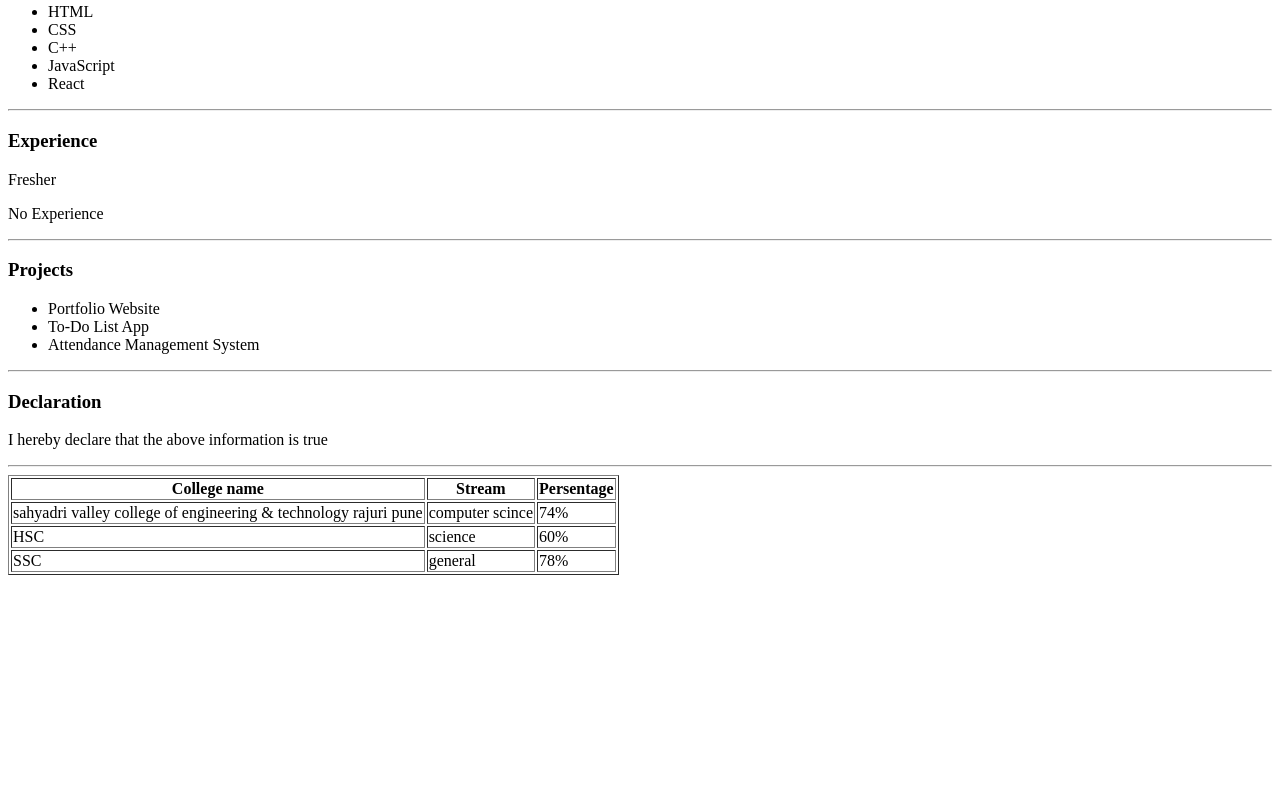
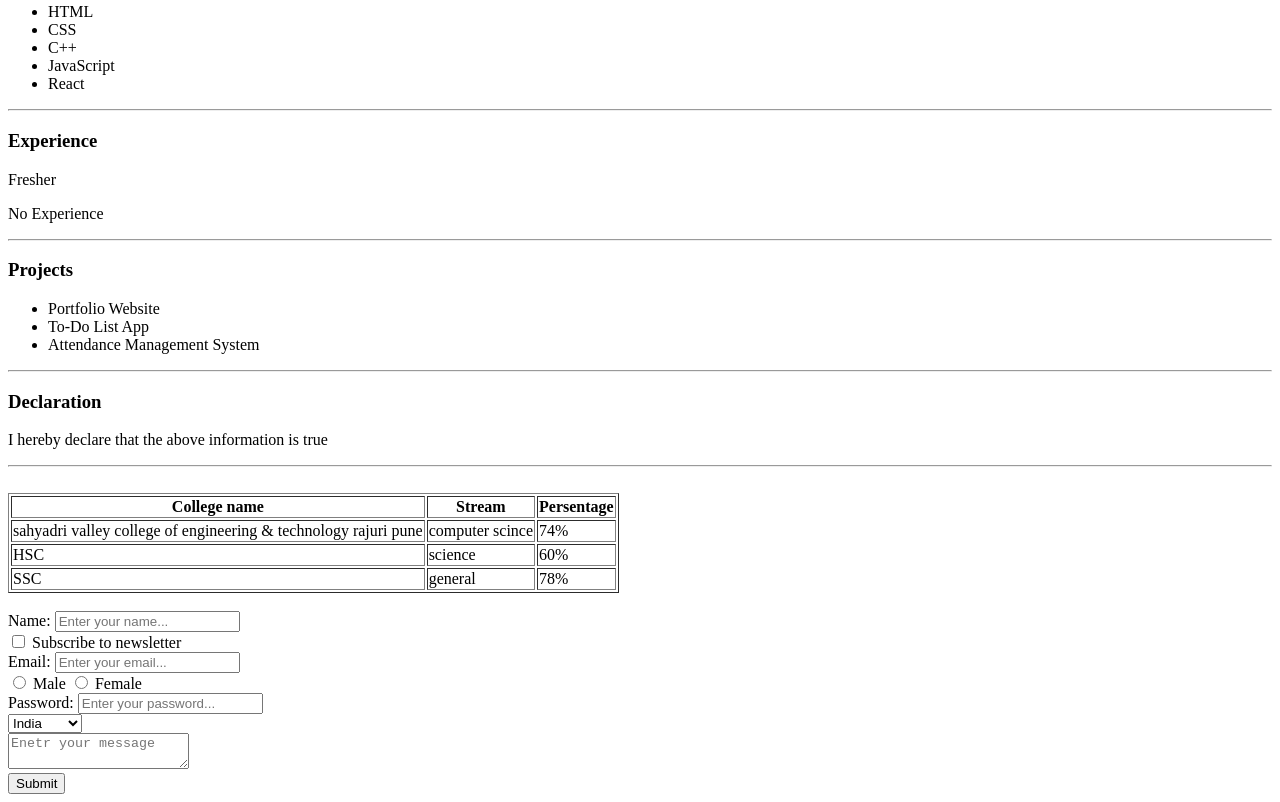
Before and after one commit to abhiSolase22/WebDevProjectHTML, a plain HTML site: page index.html in a window 1280 px wide. Shown: the part 523-1325 px from the top of the page. Before the commit the page ends 1106 px from the top, so only its background shows below. Drawn offline with Linux system fonts and the light colour scheme.

Commit message:
HTML Site

```diff
--- a/index.html
+++ b/index.html
@@ -59,7 +59,7 @@
     <p>I hereby declare that the above information is true</p>
 
     <hr>
-
+    <br>
     <table border="1">
        <tr>
         <th> College name</th>
@@ -82,5 +82,58 @@
             <td>  78%</td>
         </tr>
     </table>
+
+
+    </br>
+
+    <form>
+        <label for ="name">Name:</label>
+        <input type="text" placeholder="Enter your name..."/>
+
+     <br />
+
+        <input type ="checkbox" id ="subscribe"/>
+        <label for="subscribe">Subscribe to newsletter</label>
+
+     <br />
+
+         <label for ="Email">Email:</label>
+        <input type="email" placeholder="Enter your email..."/>
+
+
+     <br />
+
+        <input type ="radio" id="male" name="gender" value="male"/>
+        <label for="male">Male</label>
+
+        <input type ="radio" id="female" name="gender" value="female"/>
+        <label for="female">Female</label>
+
+    <br />
+
+         <label for ="password">Password:</label>
+        <input type="password" placeholder="Enter your password..."/>
+
+    <br />
+
+        <select id ="country">
+            <option value="india">India</option>
+            <option value="usa">USA</option>
+            <option value="uk">UK</option>
+            <option value="canada">Canada</option>
+            <option value="australia">Australia</option>
+        </select>
+
+    <br />
+
+
+            <textarea name="message" id="message" placeholder="Enetr your message"></textarea>
+
+    <br />
+
+        <button type="submit">Submit</button>
+
+    </form>
+
 </body>
 </html>
```
